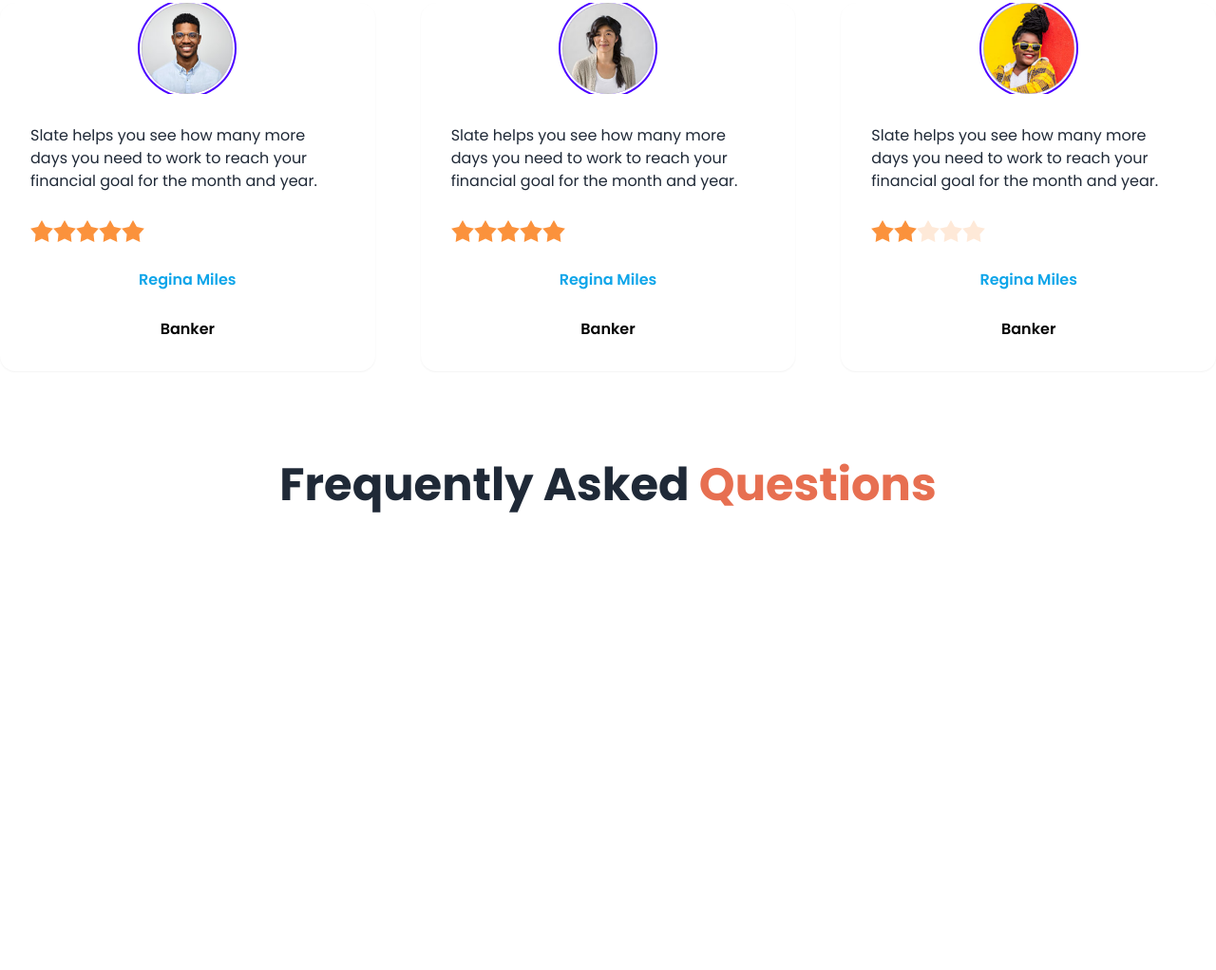
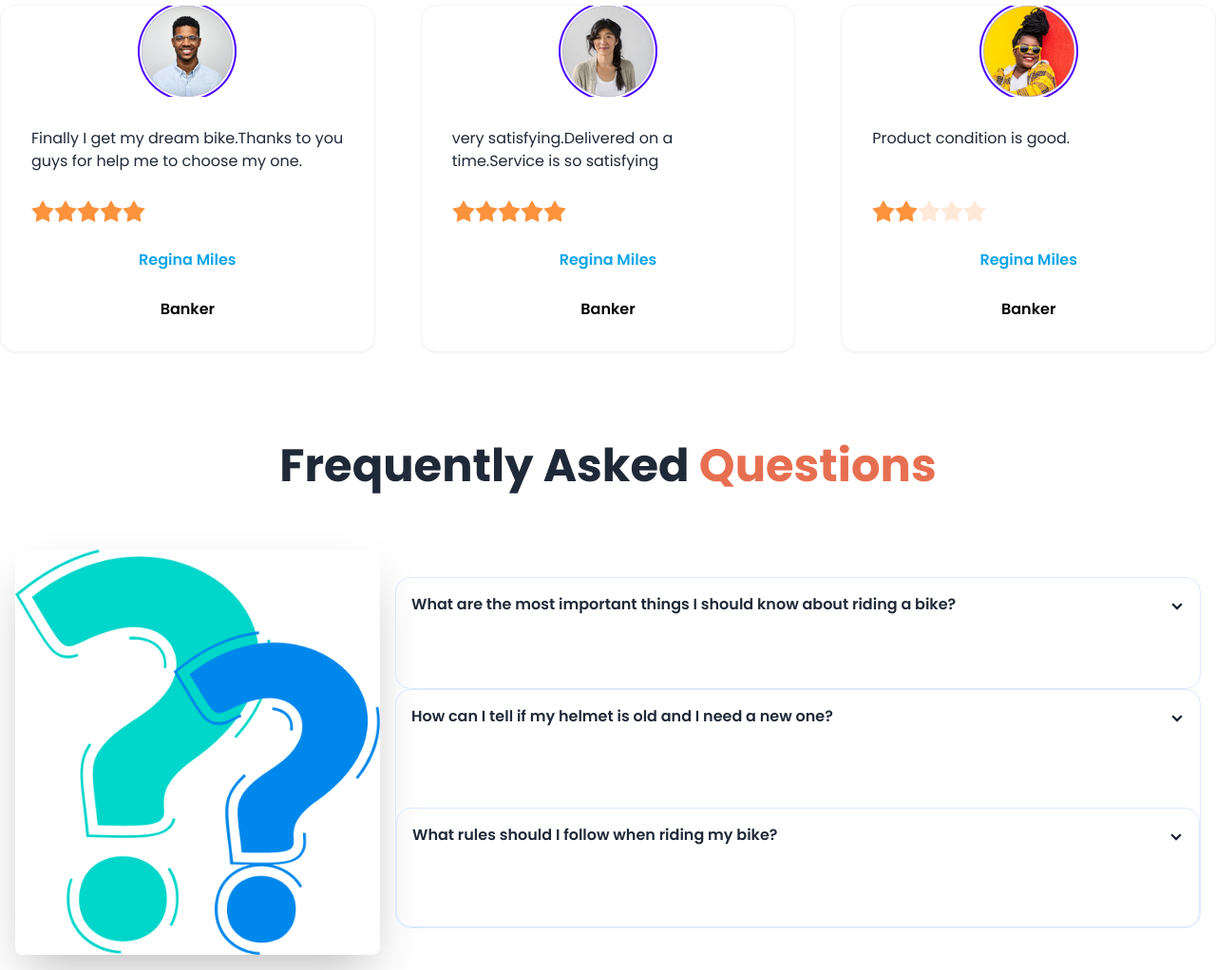
Before and after one commit to far-hin/biker-zone, a plain HTML site: page index.html in a window 1280 px wide. Shown: the part 2120-3142 px from the top of the page at 95% size. Before the commit the page ends 2703 px from the top, so only its background shows below. Drawn offline with nearby package versions, Linux system fonts and the light colour scheme.

Commit message:
FAQ section complete

```diff
--- a/index.html
+++ b/index.html
@@ -208,9 +208,10 @@
           Latest Bikes</h3>
           <!---Cards-->
           <div class="grid grid-cols-1 md:grid-cols-2 gap-12
-          lg:grid-cols-3">
+          lg:grid-cols-3 ">
             <!---card1 1-->
-            <div class="card bg-base-100 shadow-sm ">
+
+            <div class="card bg-base-100 shadow-sm border border-black-5  ">
   <figure>
     <img
       src="./images/others/latest1.png"
@@ -231,7 +232,7 @@
   </div>
 </div>
            <!---card 2-->
-            <div class="card bg-base-100 shadow-sm">
+            <div class="card bg-base-100 shadow-sm border border-black-5 ">
   <figure>
     <img
       src="./images/others/latest2.png"
@@ -252,7 +253,7 @@
   </div>
 </div>
         <!---card1 3-->
-            <div class="card bg-base-100 shadow-sm">
+            <div class="card bg-base-100 shadow-sm border border-black-5  ">
   <figure>
     <img
       src="./images/others/latest3.png"
@@ -277,14 +278,14 @@
           <section class="my-24 w-500px">
           <!---Text section-->
 
-    <h3 class="text-5xl font-bold text-center mb-12">
+    <h3 class="text-5xl font-bold text-center mb-12 ">
                Happy <span class="text-bike-primary">
           Clients Says</span></h3>
 
           <div class="grid grid-cols-1 md:grid-cols-2 gap-12
           lg:grid-cols-3">
             <!---card 1-->
-            <div class="card bg-base-100 shadow-sm">
+            <div class="card bg-base-100 shadow-sm border border-gray-100">
   <figure>
     <div class="avatar">
   <div class="ring-primary ring-offset-base-100 w-24 rounded-full ring-2 ring-offset-2">
@@ -295,10 +296,7 @@
   </figure>
   <div class="card-body space-y-5">
   <p>
-     Slate helps you see how
-many more days you need
-to work to reach your financial
-goal for the month and year.</p>
+     Finally I get my dream bike.Thanks to you guys for help me to choose my one.</p>
 <div class="rating">
   <input type="radio" name="rating-3" class="mask mask-star-2 bg-orange-400" aria-label="4 star" />
   <input type="radio" name="rating-2" class="mask mask-star-2 bg-orange-400" aria-label="4 star" checked="checked" />
@@ -313,7 +311,7 @@
   </div>
 </div>
 <!---card 2-->
-            <div class="card bg-base-100 shadow-sm">
+            <div class="card bg-base-100 shadow-sm border border-gray-100">
   <figure>
     <div class="avatar">
   <div class="ring-primary ring-offset-base-100 w-24 rounded-full ring-2 ring-offset-2">
@@ -324,10 +322,8 @@
   </figure>
   <div class="card-body space-y-5">
   <p>
-     Slate helps you see how
-many more days you need
-to work to reach your financial
-goal for the month and year.</p>
+     very satisfying.Delivered on a time.Service is so
+    satisfying</p>
 <div class="rating">
   <input type="radio" name="rating-3" class="mask mask-star-2 bg-orange-400" aria-label="4 star" />
   <input type="radio" name="rating-2" class="mask mask-star-2 bg-orange-400" aria-label="4 star" checked="checked" />
@@ -342,7 +338,7 @@
   </div>
 </div>
 <!---card 3-->
-            <div class="card bg-base-100 shadow-sm">
+            <div class="card bg-base-100 shadow-sm border border-gray-100">
   <figure>
     <div class="avatar">
   <div class="ring-primary ring-offset-base-100 w-24 rounded-full ring-2 ring-offset-2">
@@ -353,10 +349,7 @@
   </figure>
   <div class="card-body space-y-5">
   <p>
-     Slate helps you see how
-many more days you need
-to work to reach your financial
-goal for the month and year.</p>
+    Product condition is good.</p>
 <div class="rating">
   <input type="radio" name="rating-3" class="mask mask-star-2 bg-orange-400" aria-label="4 star" />
   <input type="radio" name="rating-2" class="mask mask-star-2 bg-orange-400" aria-label="4 star" checked="checked" />
@@ -373,13 +366,50 @@
 
 
          </section>
-
-
          <!---FAQ section-->
-         <section class="my=24">
+         <section class="my=24 space-y-5">
              <h3 class="text-5xl font-bold text-center mb-12">
           Frequently Asked <span class="text-bike-primary">
            Questions</span></h3>
+           <div class="hero  ">
+  <div class="hero-content flex-col lg:flex-row">
+    <img
+      src="./images/others/faq.png"
+      class="max-w-sm rounded-lg shadow-2xl"
+    />
+    <div>
+       <!----1st FAQ 1-->
+      <div class="collapse collapse-arrow  border border-blue-100">
+  <input type="radio" name="my-accordion-2" />
+  <div class="collapse-title font-semibold mb-7">
+What are the most important things I should
+know about riding a bike?</div>
+  <div class="collapse-content text-sm mb-7">
+Safety First! Always obey the rules of the road. Obey all traffic signals
+   , signs, and laws. Get in the mindset of “driving” your bike—not just
+    “riding” your bike. This will help you be a more focused and legally
+     compliant bike rider. ving” your bike—not just “riding” your bike. </div>
+</div>
+      <!----2nd FAQ-->
+
+   <div class="collapse collapse-arrow  border border-blue-100">
+  <input type="radio" name="my-accordion-2" />
+  <div class="collapse-title font-semibold mb-8">
+ How can I tell if my helmet is old and I need a new one?</div>
+  <div class="collapse-content text-sm mb-8">
+  Check  the manufacture date. </div>
+  <!----3rd FAQ-->
+<div class="collapse collapse-arrow  border border-blue-100">
+  <input type="radio" name="my-accordion-2" />
+  <div class="collapse-title font-semibold mb-8">
+  What rules should I follow when riding my bike?
+</div>
+  <div class="collapse-content text-sm mb-8">
+You must obey all trafic laws.Wear helmets,use lights at night,and
+signal your intention clearly.</div>
+</div>
+  </div>
+</div>
          </section>
      </main>
 
```
